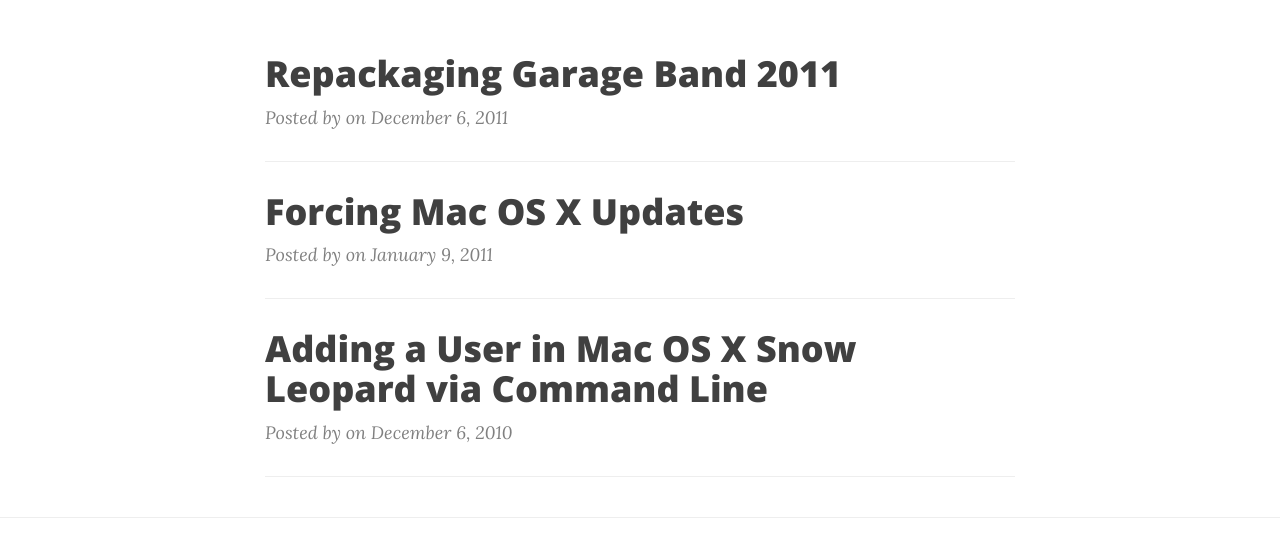
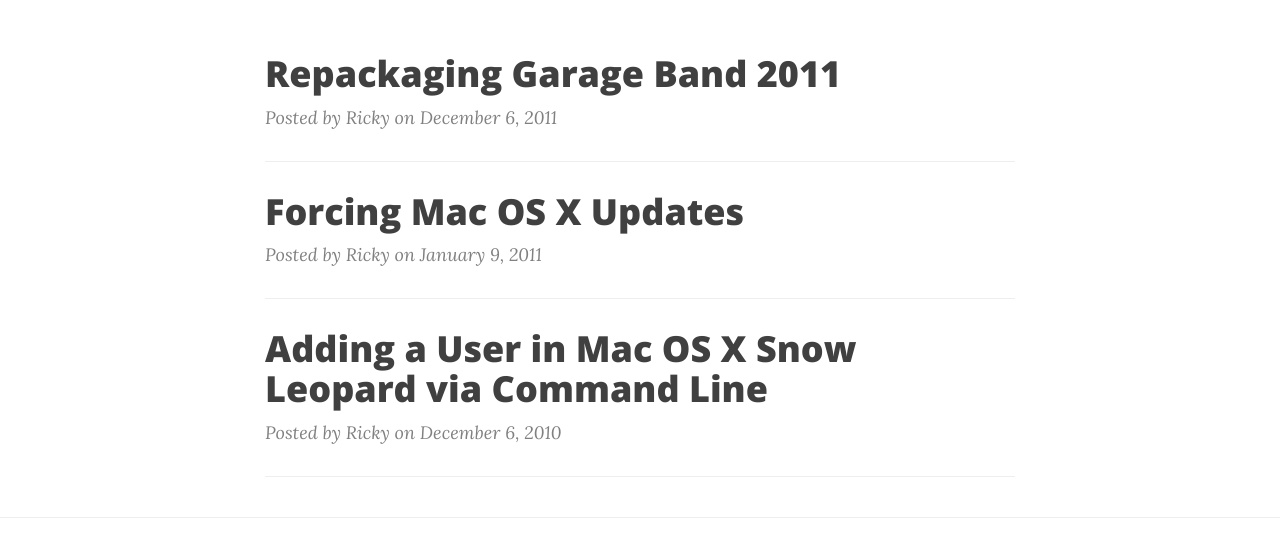
Before and after one commit to rickychilcott/rickychilcott.github.io, a Jekyll site: the page built from index.html, in a window 1280 px wide. Shown: the part 482-1015 px from the top of the page. Built offline with Jekyll 4.4.1, drawn with Linux system fonts in a browser that asks for light colours; nearby versions of some CDN libraries; the list of posts is cut into pages by our own code.

Commit message:
Setting Author

```diff
--- a/_posts/2010-12-06-adding-a-user-in-mac-os-x-snow-leopard-via-command-line.md
+++ b/_posts/2010-12-06-adding-a-user-in-mac-os-x-snow-leopard-via-command-line.md
@@ -1,7 +1,7 @@
 ---
 layout: post
 title: "Adding a User in Mac OS X Snow Leopard via Command Line"
-category:
+author: "Ricky"
 tags: [OSX, command line, management]
 ---
 
--- a/_posts/2011-01-09-forcing-mac-os-x-updates.md
+++ b/_posts/2011-01-09-forcing-mac-os-x-updates.md
@@ -1,7 +1,7 @@
 ---
 layout: post
 title: "Forcing Mac OS X Updates"
-category:
+author: "Ricky"
 tags: [OSX, management, munki]
 ---
 
--- a/_posts/2011-12-06-repackaging-garage-band-2011.md
+++ b/_posts/2011-12-06-repackaging-garage-band-2011.md
@@ -1,7 +1,7 @@
 ---
 layout: post
 title: "Repackaging Garage Band 2011"
-category:
+author: "Ricky"
 tags: [OSX, iLife, management, munki]
 ---
 
```
